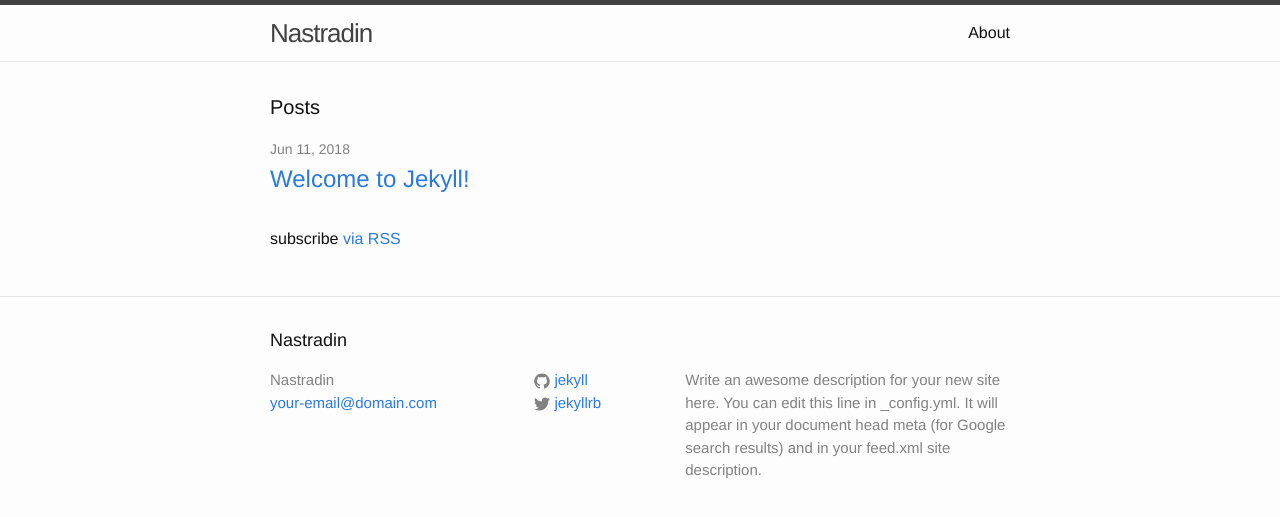
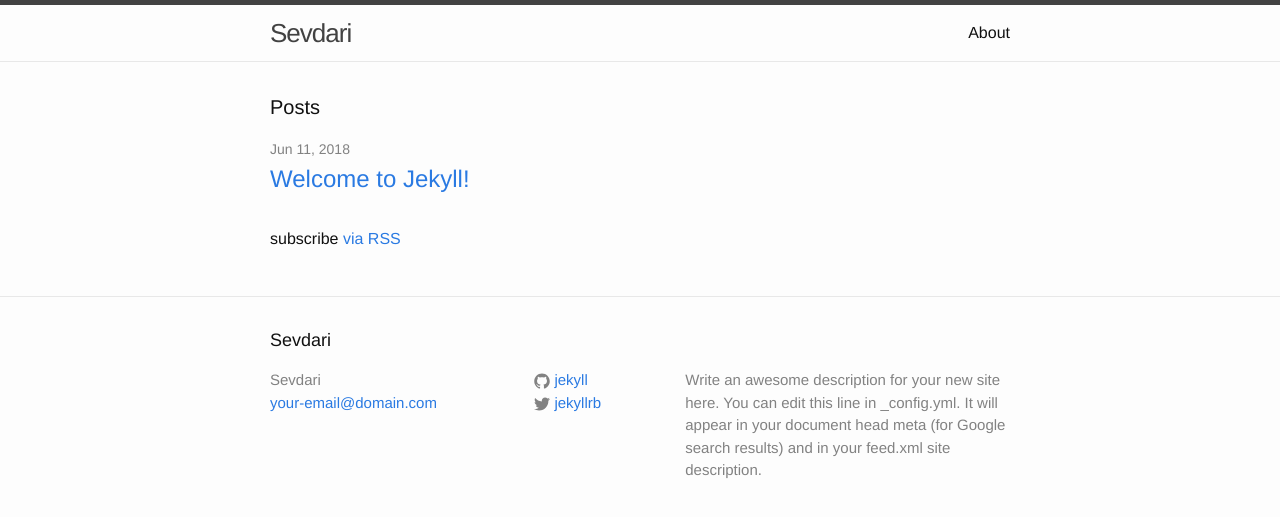
Before and after one commit to sidnejshkalla/sevdari.github.io, a Jekyll site: the page built from index.html, in a window 1280 px wide. Shown: the top 517 px of the page. Built offline with Jekyll 4.4.1, drawn with Linux system fonts in a browser that asks for light colours.

Commit message:
Update _config.yml

```diff
--- a/_config.yml
+++ b/_config.yml
@@ -6,7 +6,7 @@
 # 'jekyll serve'. If you change this file, please restart the server process.
 
 # Site settings
-title: Nastradin
+title: Sevdari
 email: your-email@domain.com
 description: > # this means to ignore newlines until "baseurl:"
   Write an awesome description for your new site here. You can edit this
```
